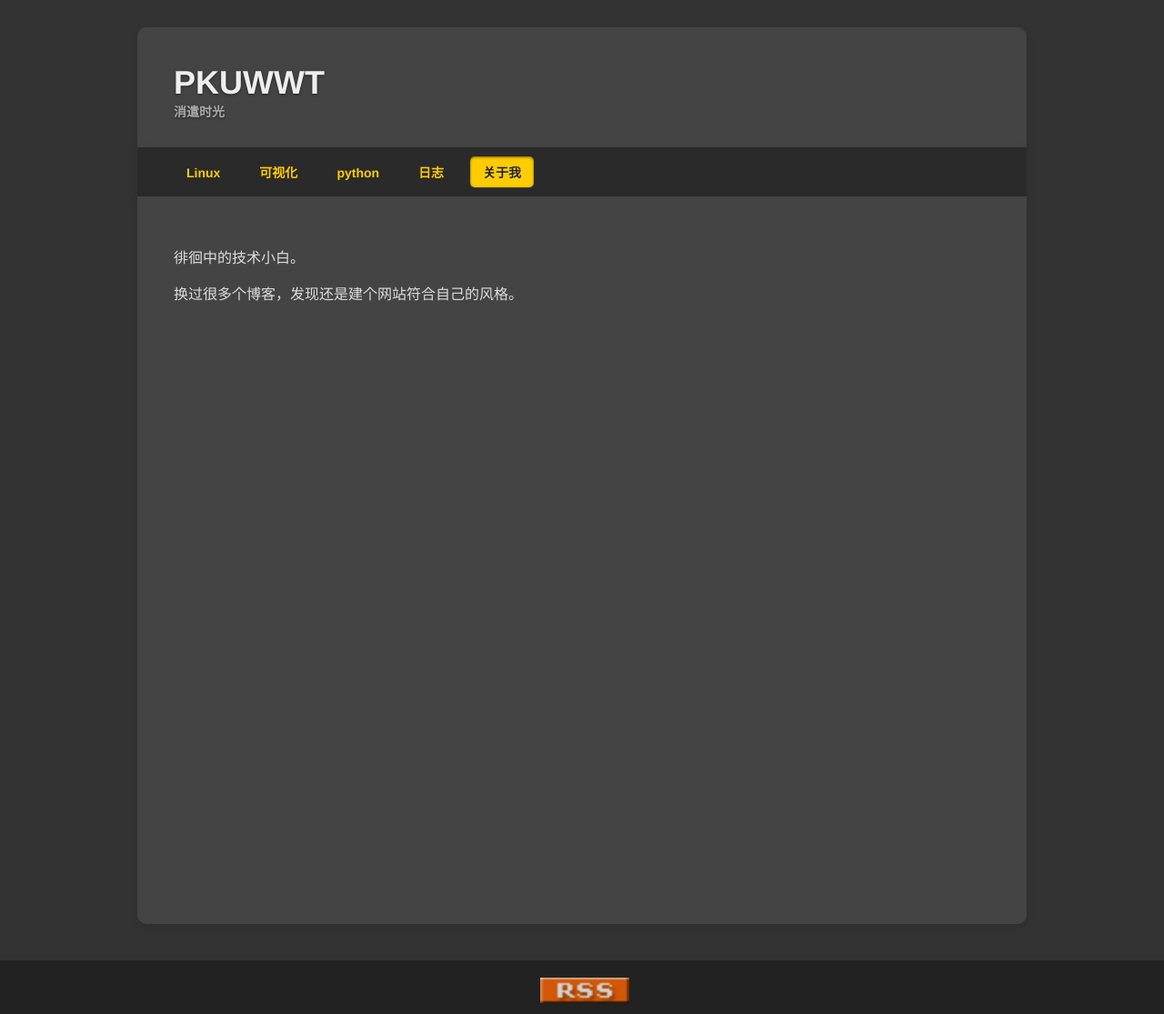
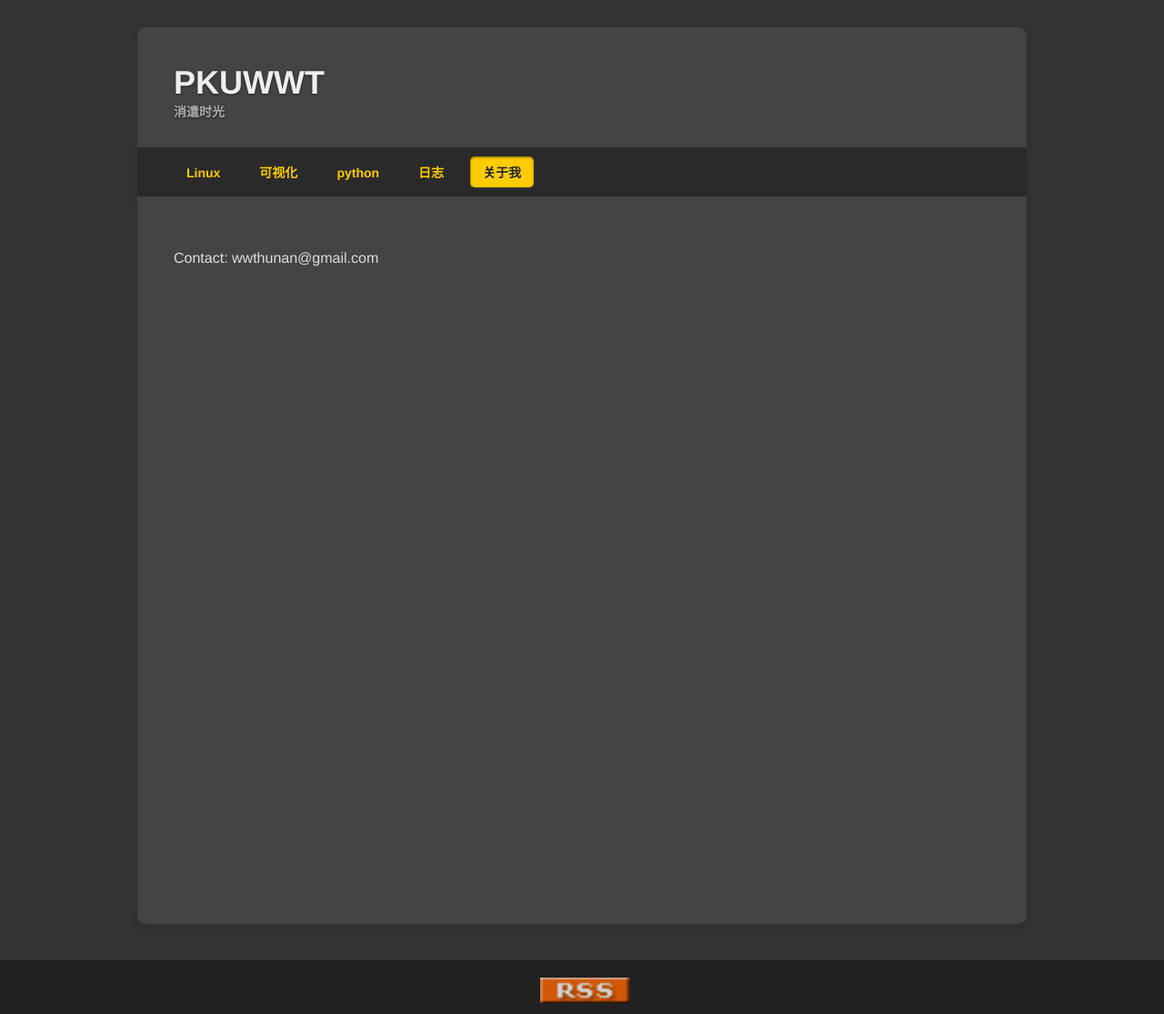
Before and after one commit to pkuwwt/pkuwwt.github.io, a Jekyll site: the page built from about/index.md, in a window 1280 px wide. Shown: the whole page at 91% size. Built offline with Jekyll 4.4.1, drawn with Linux system fonts in a browser that asks for light colours; comment, search, counter and statistics services are not loaded.

Commit message:
modified:   about/index.md

```diff
--- a/about/index.md
+++ b/about/index.md
@@ -1,10 +1,8 @@
 ---
 vim: wrap expandtab ft=markdown
 layout: page
-title: 关于我
+title: About
 categories: about
 ---
 
-徘徊中的技术小白。
-
-换过很多个博客，发现还是建个网站符合自己的风格。
+Contact: wwthunan@gmail.com
```
